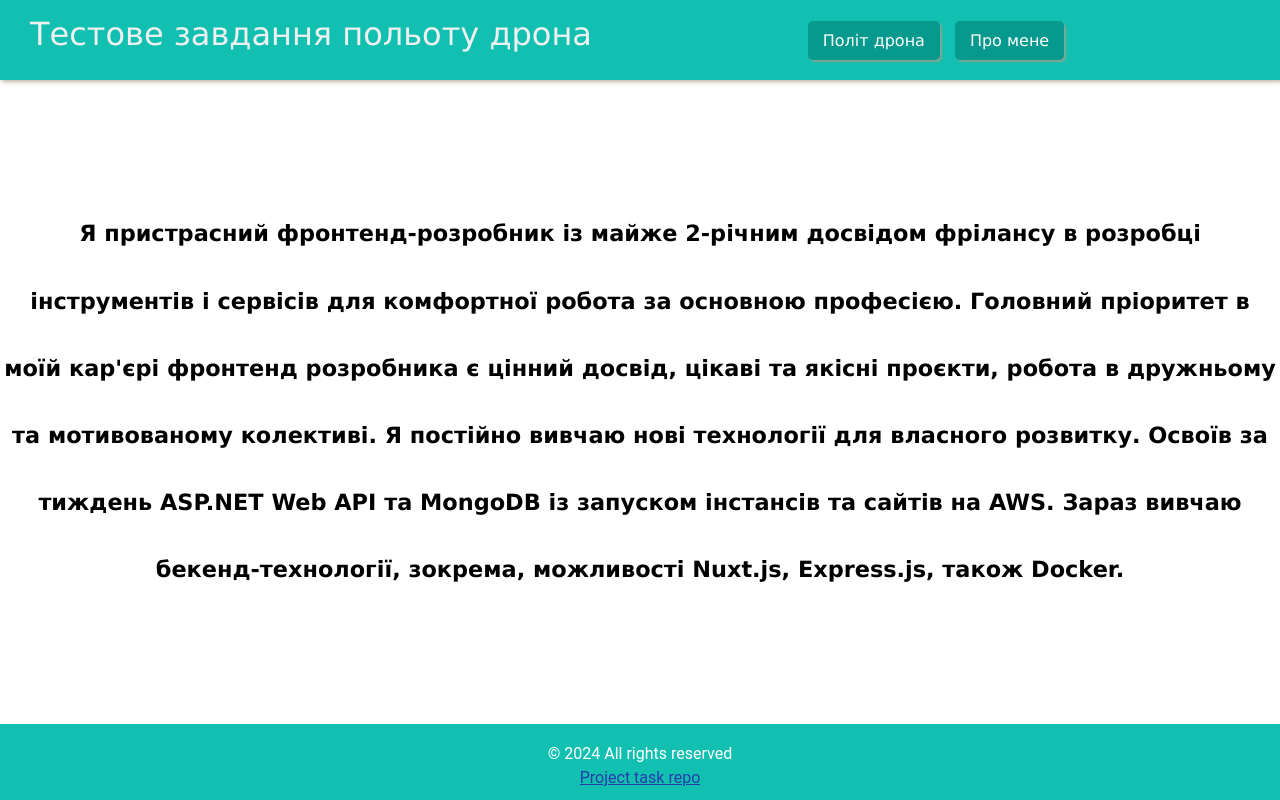
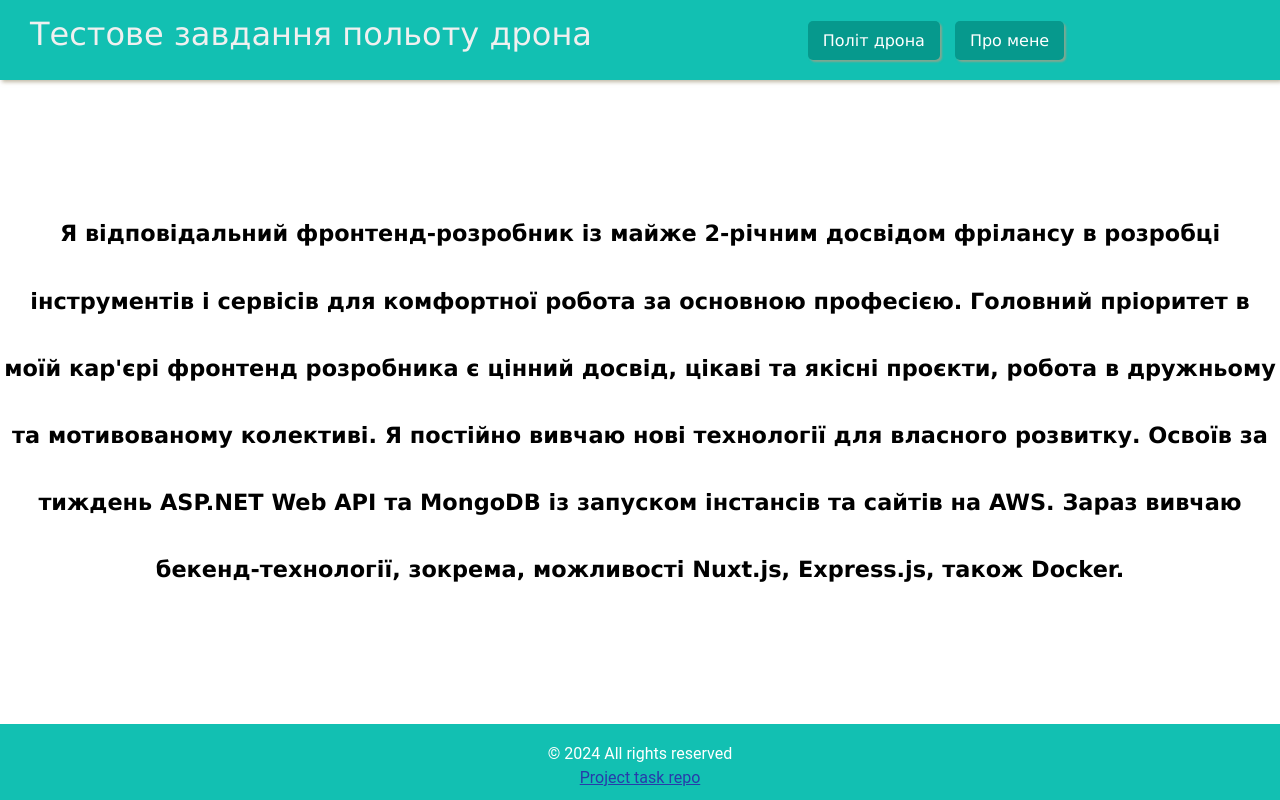
Before and after one commit to kreker2112/PenmanTestTask, a Vue app: page /about in a window 1280 px wide. Built offline with nearby package versions, Linux system fonts and the light colour scheme.

Commit message:
some updates

```diff
--- a/src/pages/AboutPage.vue
+++ b/src/pages/AboutPage.vue
@@ -1,9 +1,9 @@
 <template>
   <header class="header__container">
     <h1 class="header__title">
-      Я пристрасний фронтенд-розробник із майже 2-річним досвідом фрілансу в розробці інструментів і
-      сервісів для комфортної робота за основною професією. Головний пріоритет в моїй кар'єрі
-      фронтенд розробника є цінний досвід, цікаві та якісні проєкти, робота в дружньому та
+      Я відповідальний фронтенд-розробник із майже 2-річним досвідом фрілансу в розробці
+      інструментів і сервісів для комфортної робота за основною професією. Головний пріоритет в моїй
+      кар'єрі фронтенд розробника є цінний досвід, цікаві та якісні проєкти, робота в дружньому та
       мотивованому колективі. Я постійно вивчаю нові технології для власного розвитку. Освоїв за
       тиждень ASP.NET Web API та MongoDB із запуском інстансів та сайтів на AWS. Зараз вивчаю
       бекенд-технології, зокрема, можливості Nuxt.js, Express.js, також Docker.
--- a/tsconfig.json
+++ b/tsconfig.json
@@ -2,7 +2,7 @@
   "files": [],
   "compilerOptions": {
     "moduleResolution": "node",
-    "lib": ["esnext"],
+    "lib": ["dom", "esnext"],
     "noEmit": false,
     "outDir": "./dist",
     "declarationDir": "./declarations",
--- a/tsconfig.node.json
+++ b/tsconfig.node.json
@@ -18,7 +18,7 @@
     "module": "ESNext",
     "moduleResolution": "node",
     "types": ["node"],
-    "lib": ["ESNext"],
+    "lib": ["dom", "ESNext"],
     "forceConsistentCasingInFileNames": true,
     "resolveJsonModule": true,
     "esModuleInterop": true
```
